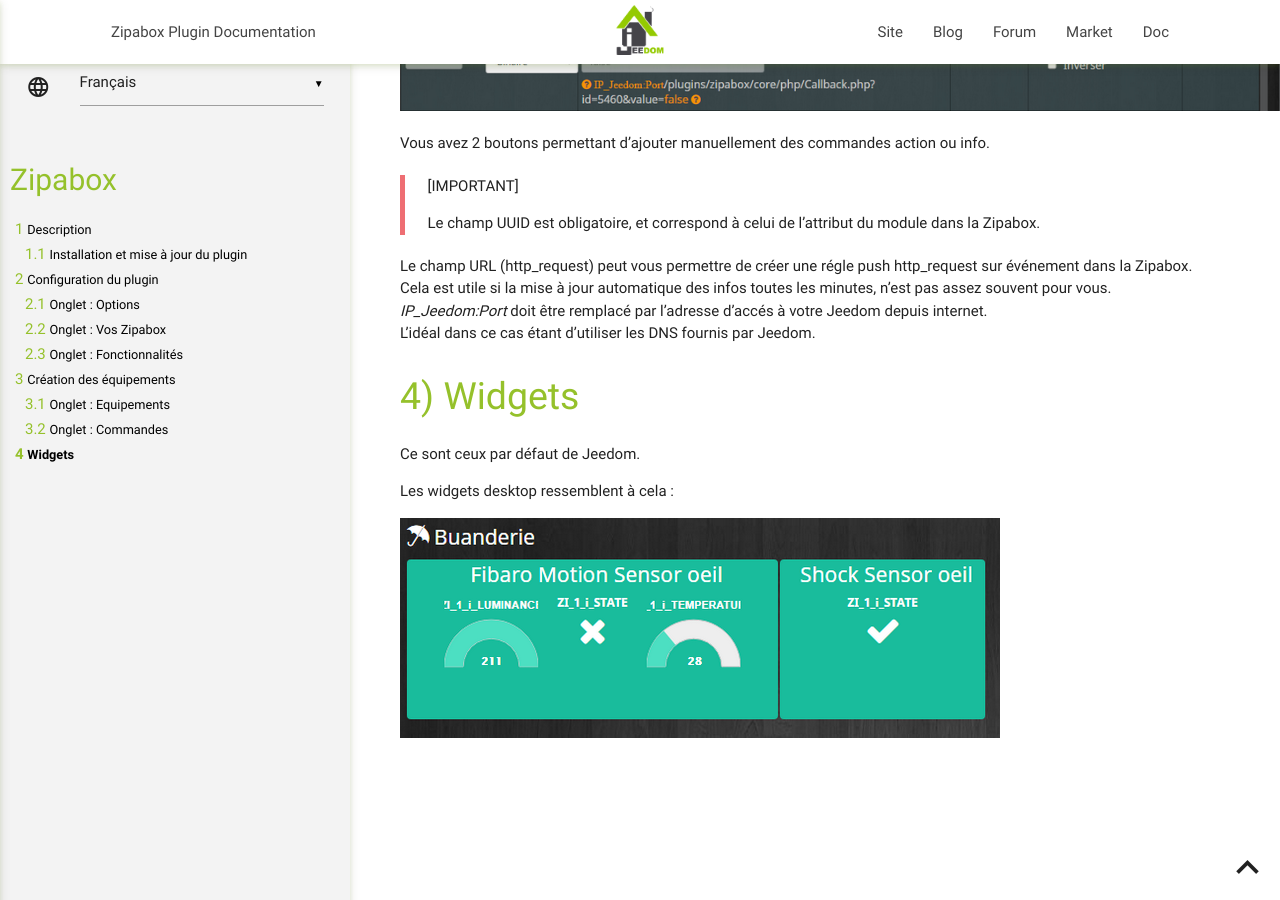
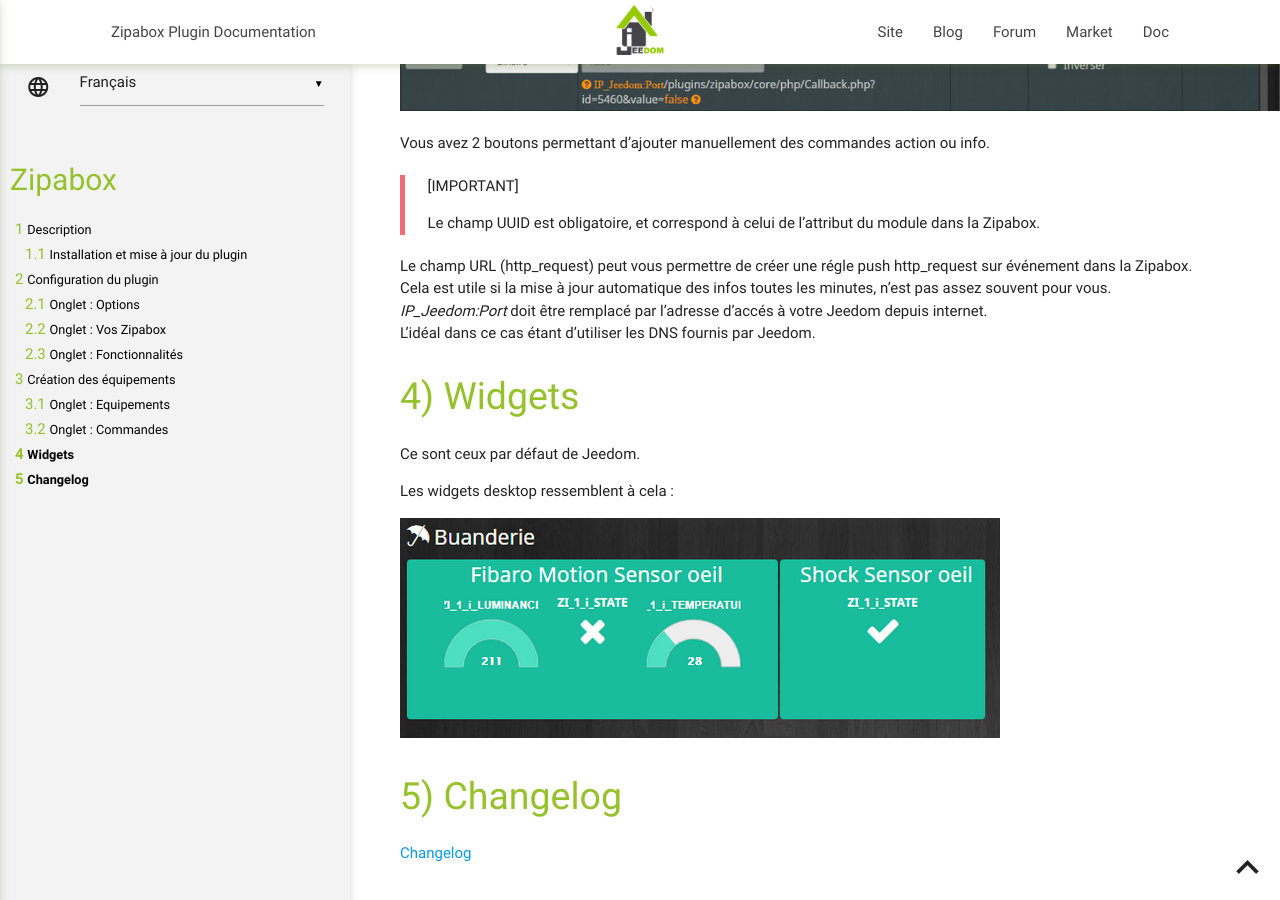
Before and after one commit to revlysJ/zipabox, a Jekyll site: the page built from docs/fr_FR/index.md, in a window 1280 px wide and 900 px high, scrolled down 3636 px. Built offline with Jekyll 4.4.1, drawn with Linux system fonts in a browser that asks for light colours; our own code applies the rules of GitHub Pages for plain Markdown files.

Commit message:
test doc

```diff
--- a/docs/fr_FR/index.md
+++ b/docs/fr_FR/index.md
@@ -109,3 +109,7 @@ Ce sont ceux par défaut de Jeedom.
 Les widgets desktop ressemblent à cela :
 
 ![image06](../images/desktop_widget.png)
+
+Changelog
+=========
+[Changelog](changelog.md)
```
